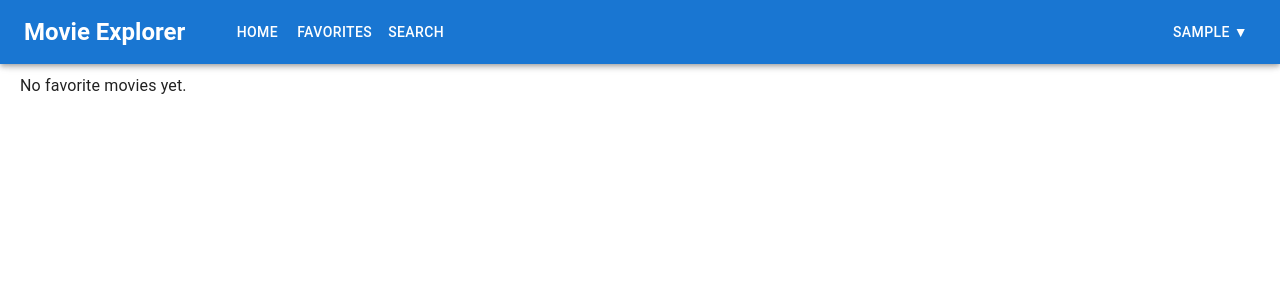
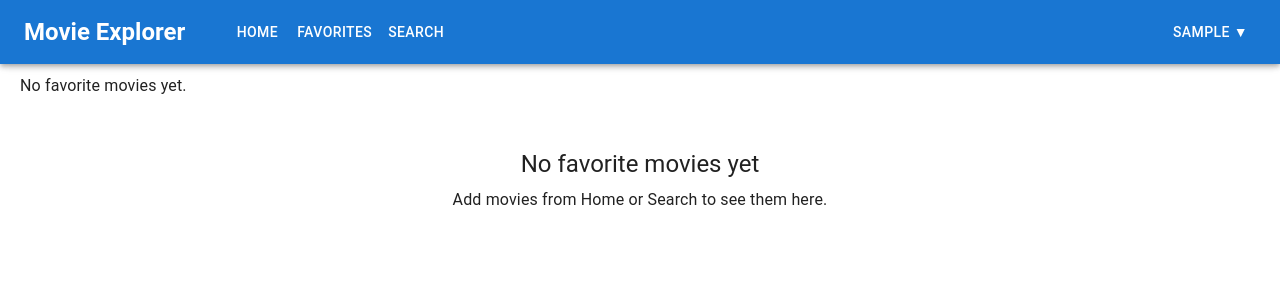
Before and after one commit to console-zain/Movie-Explorer-Discover-Your-Favorite-Films, a React (Create React App) app: page /favorites in a window 1280 px wide. Shown: the top 300 px of the page. Built offline with nearby package versions, Linux system fonts and the light colour scheme; sample sign-in values are in the browser's storage.

Commit message:
Updated emty state

```diff
--- a/src/pages/Favorites/Favorites.jsx
+++ b/src/pages/Favorites/Favorites.jsx
@@ -4,7 +4,6 @@ import { getFavorites } from "../../utils/localStorage";
 import { Typography, Grid } from "@mui/material";
 import { useMovieContext } from "../../context/MovieContext";
 
-// 📦 FIXED LINE: Import the Navbar component here!
 import Navbar from "../../components/Navbar/Navbar";
 
 const Favorites = () => {
@@ -12,13 +11,13 @@ const Favorites = () => {
 
   return (
     <>
-      {/* 🧭 FIXED LINE: Put the Navbar at the very top of the page */}
+      {}
       <Navbar />
 
       <div
         style={{
           padding: "20px",
-          paddingTop: "20px", // Changed from 90px to 20px since Navbar handles the spacing now!
+          paddingTop: "20px",
         }}
       >
         <Typography variant="h4" gutterBottom>
@@ -27,6 +26,23 @@ const Favorites = () => {
 
         {favorites.length === 0 && (
           <Typography>No favorite movies yet.</Typography>
+        )}
+
+        {favorites.length === 0 && (
+          <div
+            style={{
+              textAlign: "center",
+              marginTop: "50px",
+            }}
+          >
+            <Typography variant="h5" gutterBottom>
+              No favorite movies yet
+            </Typography>
+
+            <Typography color="text.secondary">
+              Add movies from Home or Search to see them here.
+            </Typography>
+          </div>
         )}
 
         <Grid container spacing={3}>
--- a/src/pages/Home/Home.jsx
+++ b/src/pages/Home/Home.jsx
@@ -107,6 +107,22 @@ const Home = () => {
           Trending Movies
         </Typography>
 
+        {trendingMovies.length === 0 && (
+          <div
+            style={{
+              textAlign: "center",
+              marginTop: "40px",
+            }}
+          >
+            <Typography variant="h5">No movies available</Typography>
+
+            <Typography color="text.secondary">
+              Please try again later.
+            </Typography>
+          </div>
+        )}
+
+        {trendingMovies.length > 0 && (
           <Grid container spacing={3} sx={{ mt: 2 }}>
             {Array.isArray(trendingMovies) &&
               trendingMovies.map((movie) => (
@@ -115,6 +131,7 @@ const Home = () => {
                 </Grid>
               ))}
           </Grid>
+        )}
 
         {hasMore &&
           Array.isArray(trendingMovies) &&
--- a/src/pages/Search/Search.jsx
+++ b/src/pages/Search/Search.jsx
@@ -261,6 +261,23 @@ const Search = () => {
           Results: {filteredMovies.length}
         </Typography>
 
+        {filteredMovies.length === 0 && !loading && (
+          <div
+            style={{
+              textAlign: "center",
+              marginTop: "40px",
+            }}
+          >
+            <Typography variant="h5" gutterBottom>
+              No movies found
+            </Typography>
+
+            <Typography color="text.secondary">
+              Try a different search term or adjust your filters.
+            </Typography>
+          </div>
+        )}
+
         <Grid container spacing={3}>
           {filteredMovies.map((movie) => (
             <Grid item xs={12} sm={6} md={4} lg={3} key={movie.id}>
```
Lines whose indentation alone changed are shown as unchanged.
